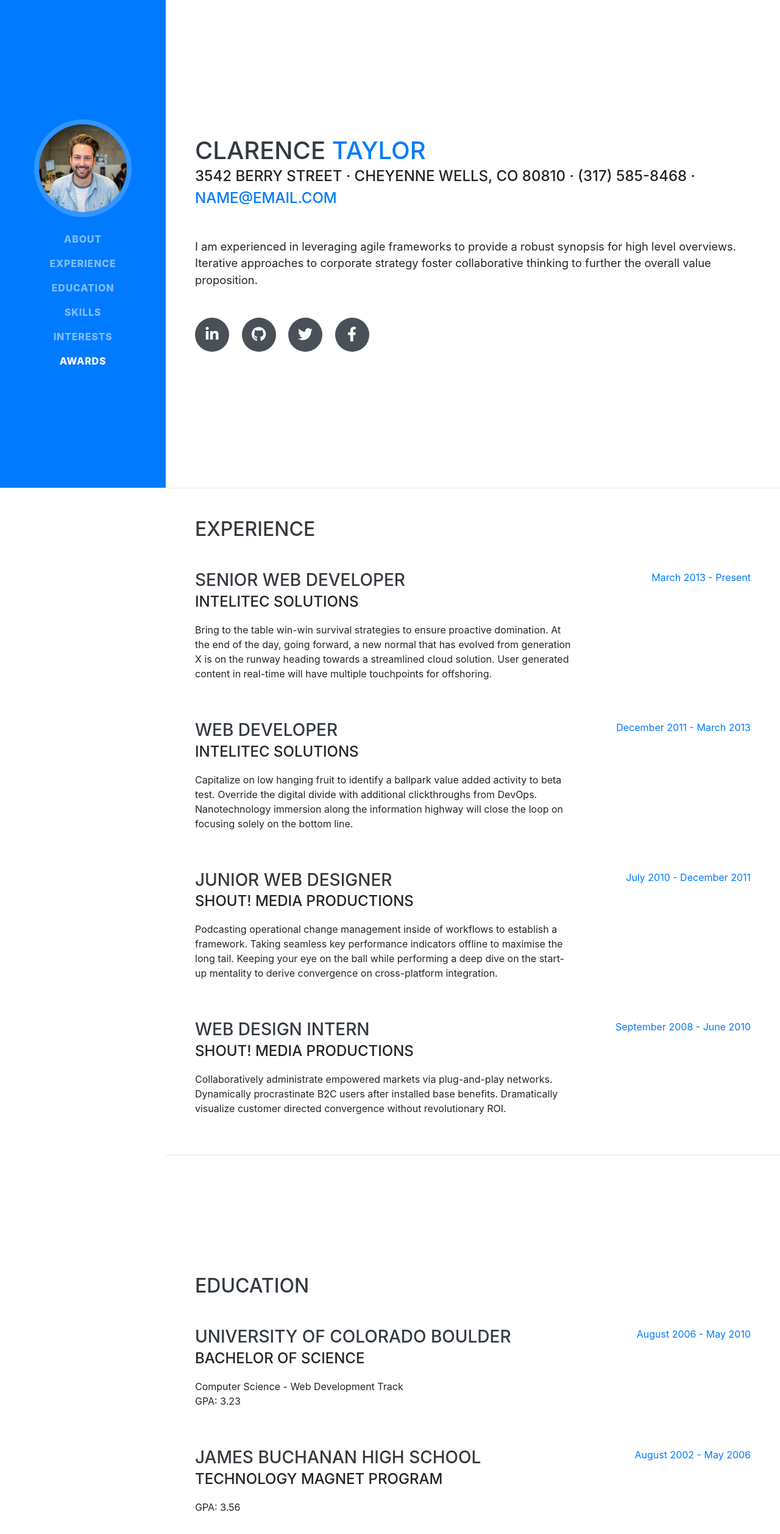
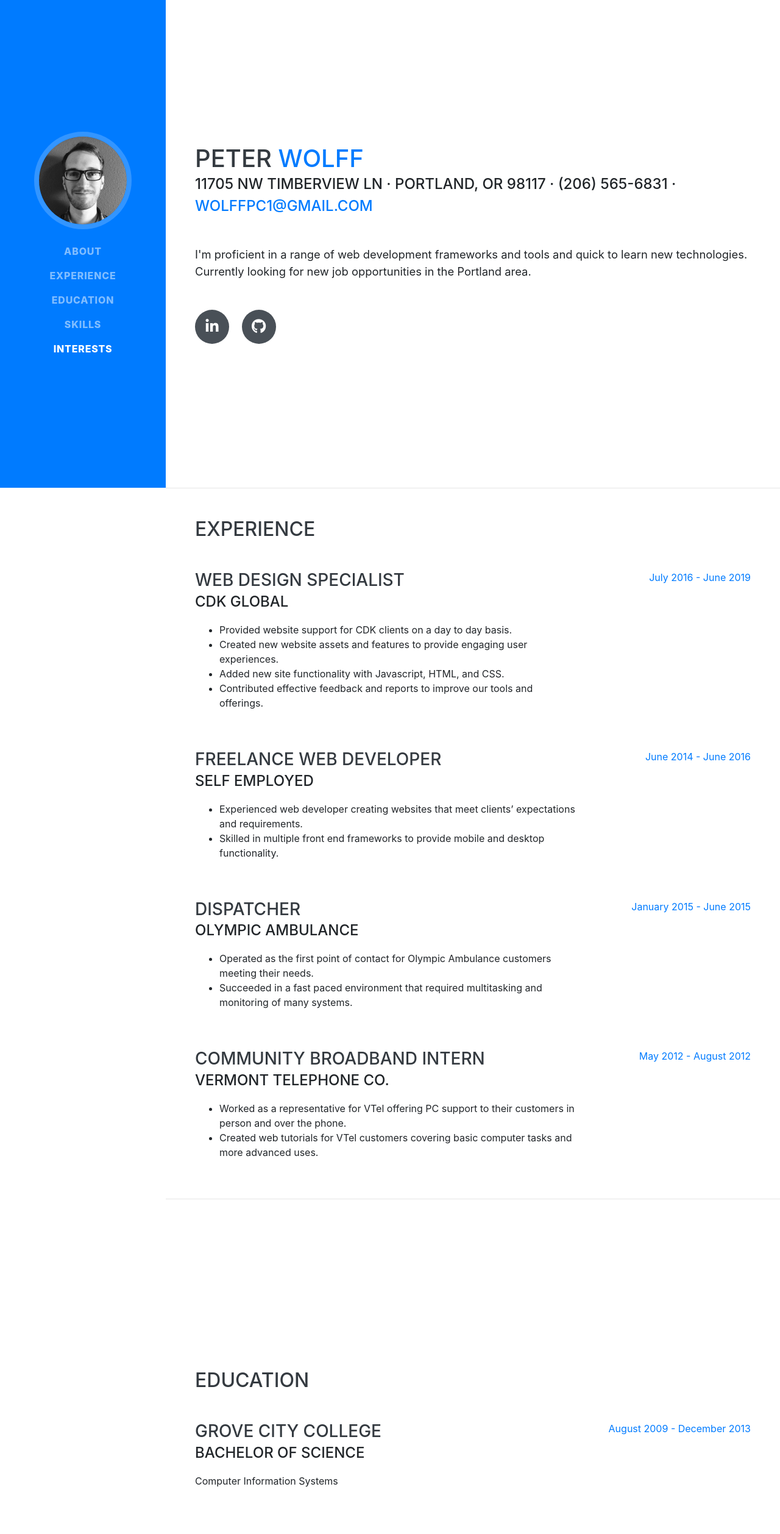
Before and after one commit to wolffpc/wolffpc.github.io, a website with bundled scripts: page index.html in a window 1280 px wide. Shown: the top 2516 px of the page at 61% size. Built offline with nearby package versions, Linux system fonts and the light colour scheme; a web font is replaced by a local one.

Commit message:
Updated template with personal information

```diff
--- a/index.html
+++ b/index.html
@@ -8,7 +8,7 @@
   <meta name="description" content="">
   <meta name="author" content="">
 
-  <title>Resume - Start Bootstrap Theme</title>
+  <title>Peter Wolff</title>
 
   <!-- Bootstrap core CSS -->
   <link href="vendor/bootstrap/css/bootstrap.min.css" rel="stylesheet">
@@ -27,9 +27,9 @@
 
   <nav class="navbar navbar-expand-lg navbar-dark bg-primary fixed-top" id="sideNav">
     <a class="navbar-brand js-scroll-trigger" href="#page-top">
-      <span class="d-block d-lg-none">Clarence Taylor</span>
+      <span class="d-block d-lg-none">Peter Wolff</span>
       <span class="d-none d-lg-block">
-        <img class="img-fluid img-profile rounded-circle mx-auto mb-2" src="img/profile.jpg" alt="">
+        <img class="img-fluid img-profile rounded-circle mx-auto mb-2" src="img/my_profile.jpg" alt="">
       </span>
     </a>
     <button class="navbar-toggler" type="button" data-toggle="collapse" data-target="#navbarSupportedContent" aria-controls="navbarSupportedContent" aria-expanded="false" aria-label="Toggle navigation">
@@ -52,9 +52,9 @@
         <li class="nav-item">
           <a class="nav-link js-scroll-trigger" href="#interests">Interests</a>
         </li>
-        <li class="nav-item">
+        <!-- <li class="nav-item">
           <a class="nav-link js-scroll-trigger" href="#awards">Awards</a>
-        </li>
+        </li> -->
       </ul>
     </div>
   </nav>
@@ -63,25 +63,19 @@
 
     <section class="resume-section p-3 p-lg-5 d-flex align-items-center" id="about">
       <div class="w-100">
-        <h1 class="mb-0">Clarence
-          <span class="text-primary">Taylor</span>
+        <h1 class="mb-0">Peter
+          <span class="text-primary">Wolff</span>
         </h1>
-        <div class="subheading mb-5">3542 Berry Street · Cheyenne Wells, CO 80810 · (317) 585-8468 ·
-          <a href="mailto:name@email.com">name@email.com</a>
+        <div class="subheading mb-5">11705 NW Timberview Ln · Portland, OR 98117 · (206) 565-6831 ·
+          <a href="mailto:wolffpc1@gmail.com">wolffpc1@gmail.com</a>
         </div>
-        <p class="lead mb-5">I am experienced in leveraging agile frameworks to provide a robust synopsis for high level overviews. Iterative approaches to corporate strategy foster collaborative thinking to further the overall value proposition.</p>
+        <p class="lead mb-5">I'm proficient in a range of web development frameworks and tools and quick to learn new technologies. Currently looking for new job opportunities in the Portland area.</p>
         <div class="social-icons">
-          <a href="#">
+          <a href="https://www.linkedin.com/in/wolffpc/" target="_blank">
             <i class="fab fa-linkedin-in"></i>
           </a>
-          <a href="#">
+          <a href="https://github.com/wolffpc" target="_blank">
             <i class="fab fa-github"></i>
-          </a>
-          <a href="#">
-            <i class="fab fa-twitter"></i>
-          </a>
-          <a href="#">
-            <i class="fab fa-facebook-f"></i>
           </a>
         </div>
       </div>
@@ -95,45 +89,61 @@
 
         <div class="resume-item d-flex flex-column flex-md-row justify-content-between mb-5">
           <div class="resume-content">
-            <h3 class="mb-0">Senior Web Developer</h3>
-            <div class="subheading mb-3">Intelitec Solutions</div>
-            <p>Bring to the table win-win survival strategies to ensure proactive domination. At the end of the day, going forward, a new normal that has evolved from generation X is on the runway heading towards a streamlined cloud solution. User generated content in real-time will have multiple touchpoints for offshoring.</p>
+            <h3 class="mb-0">Web Design Specialist</h3>
+            <div class="subheading mb-3">CDK Global</div>
+            <ul>
+              <li>Provided website support for CDK clients on a day to day basis.</li>
+              <li>Created new website assets and features to provide engaging user experiences.</li>
+              <li>Added new site functionality with Javascript, HTML, and CSS.</li>
+              <li>Contributed effective feedback and reports to improve our tools and offerings.</li>
+            </ul>
+
           </div>
           <div class="resume-date text-md-right">
-            <span class="text-primary">March 2013 - Present</span>
+            <span class="text-primary">July 2016 - June 2019</span>
           </div>
         </div>
 
         <div class="resume-item d-flex flex-column flex-md-row justify-content-between mb-5">
           <div class="resume-content">
-            <h3 class="mb-0">Web Developer</h3>
-            <div class="subheading mb-3">Intelitec Solutions</div>
-            <p>Capitalize on low hanging fruit to identify a ballpark value added activity to beta test. Override the digital divide with additional clickthroughs from DevOps. Nanotechnology immersion along the information highway will close the loop on focusing solely on the bottom line.</p>
+            <h3 class="mb-0">Freelance Web Developer</h3>
+            <div class="subheading mb-3">Self Employed</div>
+            <ul>
+              <li>Experienced web developer creating websites that meet clients’ expectations and requirements.</li>
+              <li>Skilled in multiple front end frameworks to provide mobile and desktop functionality.</li>
+            </ul>
           </div>
           <div class="resume-date text-md-right">
-            <span class="text-primary">December 2011 - March 2013</span>
+            <span class="text-primary">June 2014 - June 2016</span>
           </div>
         </div>
 
         <div class="resume-item d-flex flex-column flex-md-row justify-content-between mb-5">
           <div class="resume-content">
-            <h3 class="mb-0">Junior Web Designer</h3>
-            <div class="subheading mb-3">Shout! Media Productions</div>
-            <p>Podcasting operational change management inside of workflows to establish a framework. Taking seamless key performance indicators offline to maximise the long tail. Keeping your eye on the ball while performing a deep dive on the start-up mentality to derive convergence on cross-platform integration.</p>
+            <h3 class="mb-0">Dispatcher</h3>
+            <div class="subheading mb-3">Olympic Ambulance</div>
+            <ul>
+              <li>Operated as the first point of contact for Olympic Ambulance customers meeting their needs.</li>
+              <li>Succeeded in a fast paced environment that required multitasking and monitoring of many systems.</li>
+            </ul>
+
           </div>
           <div class="resume-date text-md-right">
-            <span class="text-primary">July 2010 - December 2011</span>
+            <span class="text-primary">January 2015 - June 2015</span>
           </div>
         </div>
 
         <div class="resume-item d-flex flex-column flex-md-row justify-content-between">
           <div class="resume-content">
-            <h3 class="mb-0">Web Design Intern</h3>
-            <div class="subheading mb-3">Shout! Media Productions</div>
-            <p>Collaboratively administrate empowered markets via plug-and-play networks. Dynamically procrastinate B2C users after installed base benefits. Dramatically visualize customer directed convergence without revolutionary ROI.</p>
+            <h3 class="mb-0">Community Broadband Intern</h3>
+            <div class="subheading mb-3">Vermont Telephone Co.</div>
+            <ul>
+              <li>Worked as a representative for VTel offering PC support to their customers in person and over the phone.</li>
+              <li>Created web tutorials for VTel customers covering basic computer tasks and more advanced uses.</li>
+            </ul>
           </div>
           <div class="resume-date text-md-right">
-            <span class="text-primary">September 2008 - June 2010</span>
+            <span class="text-primary">May 2012 - August 2012</span>
           </div>
         </div>
 
@@ -149,27 +159,14 @@
 
         <div class="resume-item d-flex flex-column flex-md-row justify-content-between mb-5">
           <div class="resume-content">
-            <h3 class="mb-0">University of Colorado Boulder</h3>
+            <h3 class="mb-0">Grove City College</h3>
             <div class="subheading mb-3">Bachelor of Science</div>
-            <div>Computer Science - Web Development Track</div>
-            <p>GPA: 3.23</p>
+            <div>Computer Information Systems</div>
           </div>
           <div class="resume-date text-md-right">
-            <span class="text-primary">August 2006 - May 2010</span>
+            <span class="text-primary">August 2009 - December 2013</span>
           </div>
         </div>
-
-        <div class="resume-item d-flex flex-column flex-md-row justify-content-between">
-          <div class="resume-content">
-            <h3 class="mb-0">James Buchanan High School</h3>
-            <div class="subheading mb-3">Technology Magnet Program</div>
-            <p>GPA: 3.56</p>
-          </div>
-          <div class="resume-date text-md-right">
-            <span class="text-primary">August 2002 - May 2006</span>
-          </div>
-        </div>
-
       </div>
     </section>
 
@@ -182,6 +179,9 @@
         <div class="subheading mb-3">Programming Languages &amp; Tools</div>
         <ul class="list-inline dev-icons">
           <li class="list-inline-item">
+            <i class="fab fa-python"></i>
+          </li>
+          <li class="list-inline-item">
             <i class="fab fa-html5"></i>
           </li>
           <li class="list-inline-item">
@@ -189,9 +189,6 @@
           </li>
           <li class="list-inline-item">
             <i class="fab fa-js-square"></i>
-          </li>
-          <li class="list-inline-item">
-            <i class="fab fa-angular"></i>
           </li>
           <li class="list-inline-item">
             <i class="fab fa-react"></i>
@@ -203,19 +200,13 @@
             <i class="fab fa-sass"></i>
           </li>
           <li class="list-inline-item">
-            <i class="fab fa-less"></i>
+            <i class="fab fa-npm"></i>
           </li>
           <li class="list-inline-item">
-            <i class="fab fa-wordpress"></i>
+            <i class="fab fa-yarn"></i>
           </li>
           <li class="list-inline-item">
-            <i class="fab fa-gulp"></i>
-          </li>
-          <li class="list-inline-item">
-            <i class="fab fa-grunt"></i>
-          </li>
-          <li class="list-inline-item">
-            <i class="fab fa-npm"></i>
+            <i class="fab fa-git"></i>
           </li>
         </ul>
 
@@ -223,16 +214,19 @@
         <ul class="fa-ul mb-0">
           <li>
             <i class="fa-li fa fa-check"></i>
-            Mobile-First, Responsive Design</li>
+            Write or draw out the problem</li>
           <li>
             <i class="fa-li fa fa-check"></i>
-            Cross Browser Testing &amp; Debugging</li>
+            Extract key concepts and research</li>
           <li>
             <i class="fa-li fa fa-check"></i>
-            Cross Functional Teams</li>
+            Create an outline and object map for the concepts</li>
           <li>
             <i class="fa-li fa fa-check"></i>
-            Agile Development &amp; Scrum</li>
+            Start coding and testing</li>
+          <li>
+            <i class="fa-li fa fa-check"></i>
+            Repeat and refine</li>
         </ul>
       </div>
     </section>
@@ -249,7 +243,7 @@
 
     <hr class="m-0">
 
-    <section class="resume-section p-3 p-lg-5 d-flex align-items-center" id="awards">
+    <!-- <section class="resume-section p-3 p-lg-5 d-flex align-items-center" id="awards">
       <div class="w-100">
         <h2 class="mb-5">Awards &amp; Certifications</h2>
         <ul class="fa-ul mb-0">
@@ -281,7 +275,7 @@
             Place - James Buchanan High School - Hackathon 2005</li>
         </ul>
       </div>
-    </section>
+    </section> -->
 
   </div>
 
--- a/scss/_variables.scss
+++ b/scss/_variables.scss
@@ -19,7 +19,7 @@ $indigo:  #6610f2 !default;
 $purple:  #6f42c1 !default;
 $pink:    #e83e8c !default;
 $red:     #dc3545 !default;
-$orange:  #BD5D38 !default;
+$orange:  #DE5B49 !default;
 $yellow:  #ffc107 !default;
 $green:   #28a745 !default;
 $teal:    #20c997 !default;
```
Also changed, not shown: css/resume.css, css/resume.min.css, img/my_profile.jpg (added).
